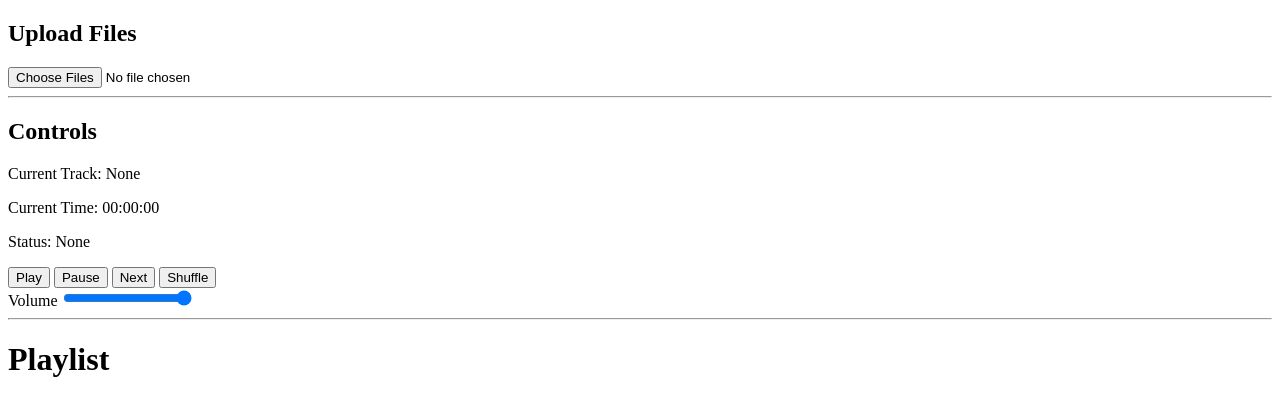
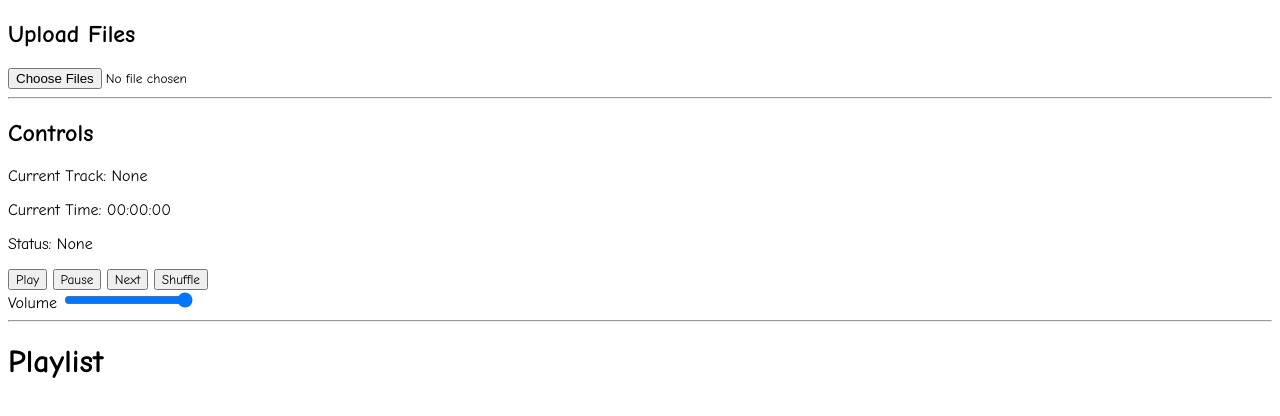
Before and after one commit to minidogg/splp, a plain HTML site: page index.html in a window 1280 px wide. Drawn offline with Linux system fonts and the light colour scheme.

Commit message:
added the best font

```diff
--- a/index.html
+++ b/index.html
@@ -5,6 +5,9 @@
     <meta name="viewport" content="width=device-width, initial-scale=1.0">
     <title>SPLP</title>
 
+    <link rel="preconnect" href="https://fonts.googleapis.com">
+    <link rel="preconnect" href="https://fonts.gstatic.com" crossorigin>
+    <link href="https://fonts.googleapis.com/css2?family=Comic+Neue:ital,wght@0,300;0,400;0,700;1,300;1,400;1,700&display=swap" rel="stylesheet">
     <link rel="stylesheet" href="style.css">
 </head>
 <body>
--- a/style.css
+++ b/style.css
@@ -0,0 +1,3 @@
+*{
+    font-family: "Comic Sans MS", "Comic Sans", "Comic Neue", Arial, Helvetica, sans-serif;
+}
```
